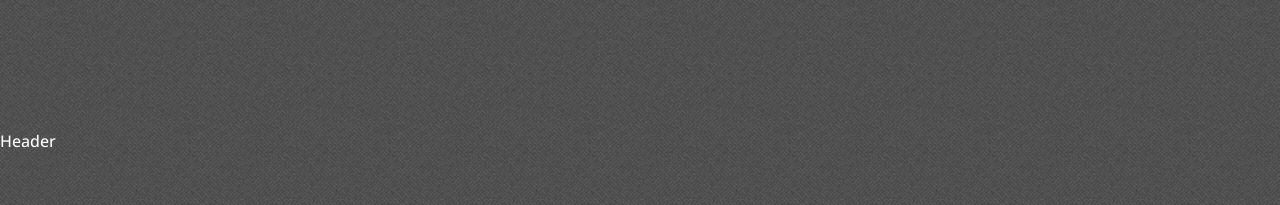
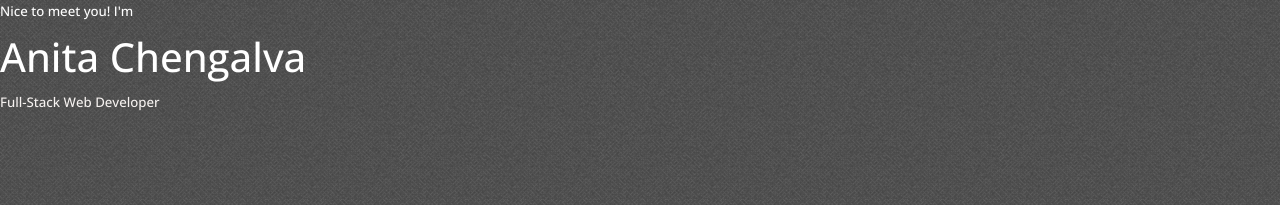
Before and after one commit to anitachengalva/react-portfolio, a React (Create React App) app: page / in a window 1280 px wide. Shown: the top 205 px of the page. Built offline with nearby package versions, Linux system fonts and the light colour scheme.

Commit message:
updated header html layout

```diff
--- a/src/components/header/Header.jsx
+++ b/src/components/header/Header.jsx
@@ -3,9 +3,13 @@ import "./header.css";
 
 const Header = () => {
   return (
-    <>
-      <section>Header</section>
-    </>
+    <header>
+      <div className="container.header__container">
+        <h5>Nice to meet you! I'm</h5>
+        <h1>Anita Chengalva</h1>
+        <h5 className="text-light">Full-Stack Web Developer</h5>
+      </div>
+    </header>
   );
 };
 
```
